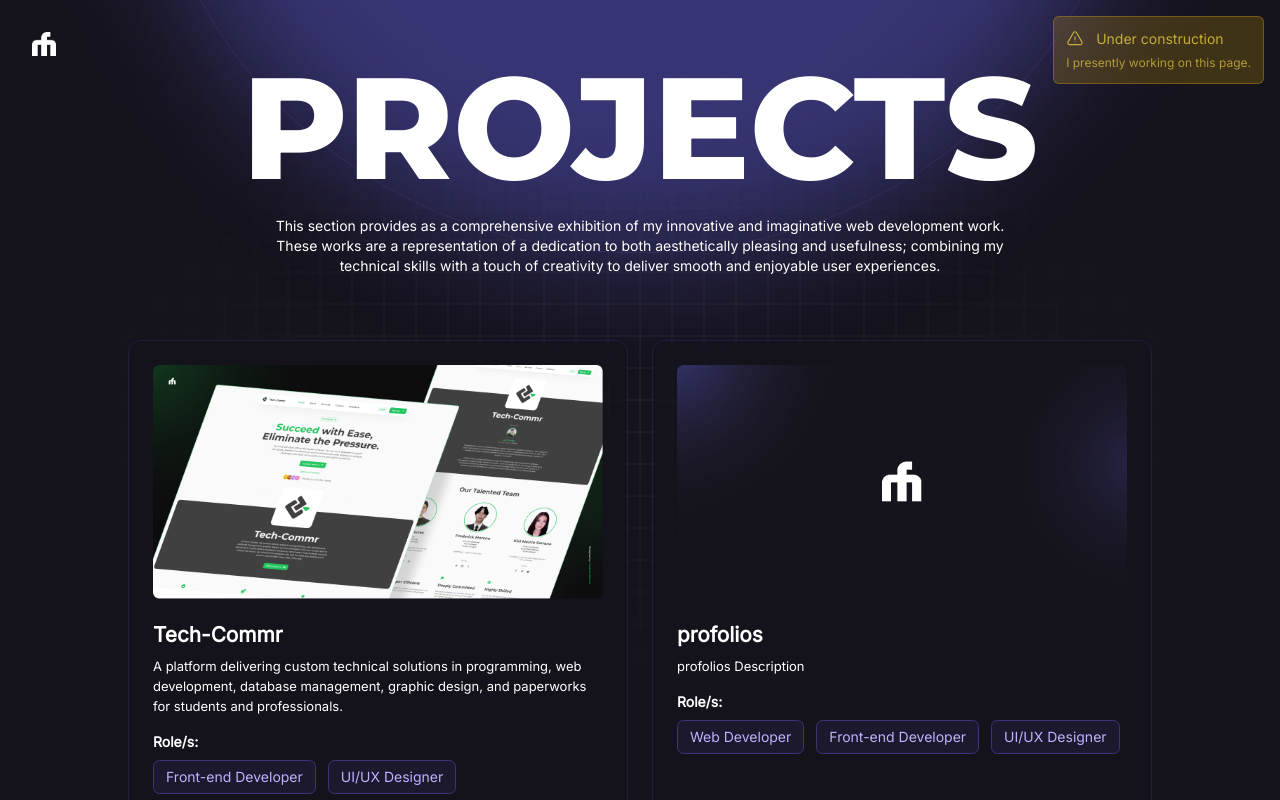
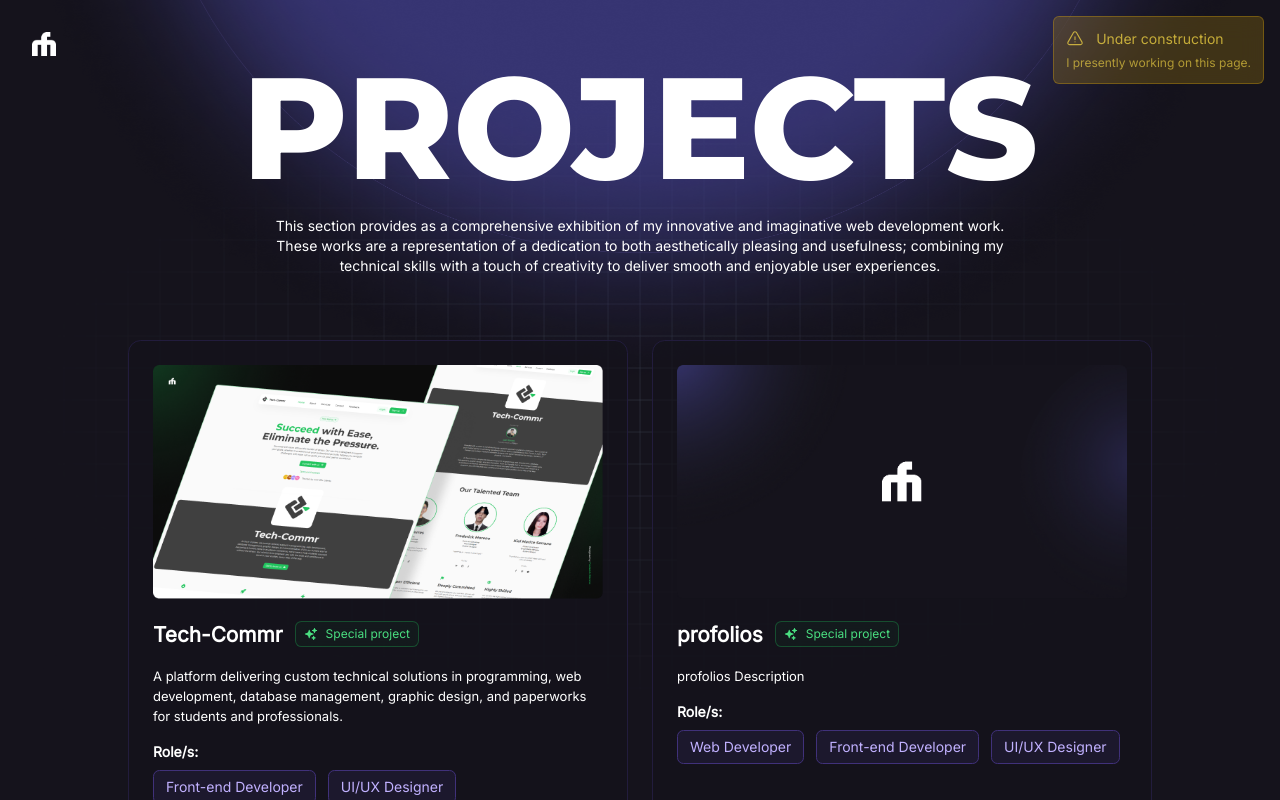
Before and after one commit to fwedwicc/FM-Portfolio, a React (Vite) app: page /FM-Portfolio/all-projects in a window 1280 px wide. Shown: the top 800 px of the page. Built offline with nearby package versions, Linux system fonts and the light colour scheme.

Commit message:
Added dynamic badge for some special projects in all project page, also modified project overivew page

```diff
--- a/src/components/Card.jsx
+++ b/src/components/Card.jsx
@@ -1,7 +1,7 @@
 import React from 'react';
 import Badge from './Badge';
 
-const Card = ({ title, desc, img, roles = [] }) => {
+const Card = ({ title, badge, desc, img, roles = [] }) => {
   return (
     <div className='w-full h-full rounded-[0.8rem] md:p-6 p-4 flex hover:shadow-2xl hover:shadow-[#412F84]/20 border border-[#221c3d] transition-all duration-300 ease-in-out hover:border-[#6C59B9] bg-base/70 hover:bg-[#191723]/70'>
       <div className='space-y-5'>
@@ -9,8 +9,11 @@
           <img src={img} alt={title} className='object-cover w-full h-full rounded-[0.3rem]' />
         </div>
         <div className='flex flex-col gap-4'>
-          <div className='space-y-1.5'>
-            <h2 className='text-white font-bold text-[1.3rem]'>{title}</h2>
+          <div className='space-y-2'>
+            <div className='flex md:flex-row flex-col md:items-center items-start md:gap-3 gap-1.5 pb-2'>
+              <h2 className='text-white font-bold text-[1.3rem]'>{title}</h2>
+              {badge}
+            </div>
             <p className='text-[13px]'>{desc}</p>
           </div>
           <div className='space-y-2'>
--- a/src/constants/index.js
+++ b/src/constants/index.js
@@ -212,6 +212,7 @@
   {
     // Tech-Commr
     id: 'Tech-Commr',
+    type: 'special',
     pageStatus: 'Done',
     img: TechCommrThumbnail,
     title: 'Tech-Commr',
@@ -265,6 +266,7 @@
     // TODO: profolios Project Content
     // profolios
     id: 'profolios',
+    type: 'special',
     pageStatus: '',
     img: '',
     title: 'profolios',
@@ -301,6 +303,7 @@
   {
     // fmUI
     id: 'fmUI',
+    type: 'special',
     pageStatus: 'Done',
     img: fmUIThumbnail,
     title: 'fmUI',
--- a/src/pages/AllProjects.jsx
+++ b/src/pages/AllProjects.jsx
@@ -2,6 +2,7 @@
 import { motion } from 'framer-motion';
 import { FMlogo, grid01, glow07 } from '../assets';
 import { defaultThumbnail } from '../assets/banners';
+import Badge from '../components/Badge';
 import Card from '../components/Card';
 import Footer from '../components/Footer';
 import { Link } from 'react-router-dom';
@@ -42,6 +43,15 @@
           {projects.map(project => (
             <Link key={project.id} to={`/FM-Portfolio/all-projects/${project.id}`}>
               <Card
+                badge={
+                  project.type === 'special' ? (
+                    <Badge text='Special project' styles={'py-1 px-2 inline-flex items-center gap-2 text-xs text-nowrap bg-opacity-50 backdrop-blur-md border-green-500/30 text-green-400 bg-green-800/10'}>
+                      <svg xmlns="http://www.w3.org/2000/svg" viewBox="0 0 24 24" fill="currentColor" className="lg:size-3.5 size-2.5">
+                        <path fillRule="evenodd" d="M9 4.5a.75.75 0 0 1 .721.544l.813 2.846a3.75 3.75 0 0 0 2.576 2.576l2.846.813a.75.75 0 0 1 0 1.442l-2.846.813a3.75 3.75 0 0 0-2.576 2.576l-.813 2.846a.75.75 0 0 1-1.442 0l-.813-2.846a3.75 3.75 0 0 0-2.576-2.576l-2.846-.813a.75.75 0 0 1 0-1.442l2.846-.813A3.75 3.75 0 0 0 7.466 7.89l.813-2.846A.75.75 0 0 1 9 4.5ZM18 1.5a.75.75 0 0 1 .728.568l.258 1.036c.236.94.97 1.674 1.91 1.91l1.036.258a.75.75 0 0 1 0 1.456l-1.036.258c-.94.236-1.674.97-1.91 1.91l-.258 1.036a.75.75 0 0 1-1.456 0l-.258-1.036a2.625 2.625 0 0 0-1.91-1.91l-1.036-.258a.75.75 0 0 1 0-1.456l1.036-.258a2.625 2.625 0 0 0 1.91-1.91l.258-1.036A.75.75 0 0 1 18 1.5ZM16.5 15a.75.75 0 0 1 .712.513l.394 1.183c.15.447.5.799.948.948l1.183.395a.75.75 0 0 1 0 1.422l-1.183.395c-.447.15-.799.5-.948.948l-.395 1.183a.75.75 0 0 1-1.422 0l-.395-1.183a1.5 1.5 0 0 0-.948-.948l-1.183-.395a.75.75 0 0 1 0-1.422l1.183-.395c.447-.15.799-.5.948-.948l.395-1.183A.75.75 0 0 1 16.5 15Z" clipRule="evenodd" />
+                      </svg>
+                    </Badge>
+                  ) : null
+                }
                 title={project.title}
                 desc={project.desc}
                 img={project.img ? project.img : defaultThumbnail}
--- a/src/pages/ProjectOverview.jsx
+++ b/src/pages/ProjectOverview.jsx
@@ -44,7 +44,7 @@
         <Alert />
       )}
       <img src={project.poster} alt={`${project.id} Banner`} className='w-full h-full object-cover object-center absolute -z-10' id='scroll-animation-' />
-      <div className='z-20 lg:p-12 p-6 relative'>
+      <div className='z-20 lg:p-12 p-6 relative overflow-x-hidden'>
         <Link to="/FM-Portfolio/all-projects">
           <img src={FMlogo} alt="FM-logo" className="lg:w-[1.5rem] lg:h-[1.5rem] w-[1rem] h-[1rem]" />
         </Link>
@@ -204,7 +204,7 @@
           <div className='mt-[5rem] z-10'>
             <Footer link={renderLink} />
           </div>
-          <img src={glow05} alt="Glow eclipse" className='absolute bottom-0 -z-10' id='scroll-animation-' />
+          <img src={glow05} alt="Glow eclipse" className='absolute bottom-0 -z-10 right-1' id='scroll-animation-' />
         </div>
       </div>
     </motion.div >
```
